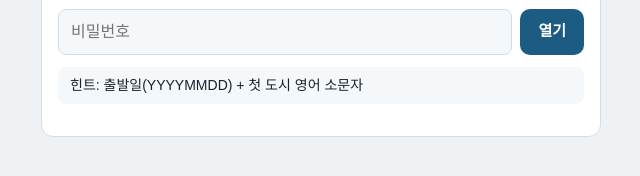
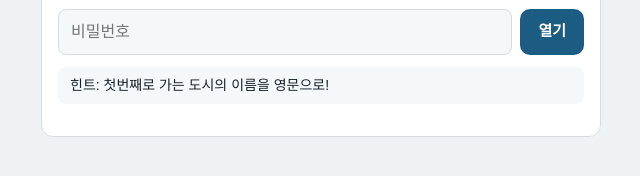
Before and after one commit to moonh3697/europe, a plain HTML site: page index.html in a window 1280 px wide. Shown: the part 202-378 px from the top of the page, 319-959 px from the left. Drawn offline with Linux system fonts and the light colour scheme; a web font is replaced by a local one.

Commit message:
Update password hint
Co-Authored-By: Claude Opus 5.5 <noreply@anthropic.com>

```diff
--- a/index.html
+++ b/index.html
@@ -345,7 +345,7 @@
   const API_URL = "https://script.google.com/macros/s/AKfycbxnsNrXANrjEXfquUcYSaaXUqXzTFMljh2PvJv21WaBoVtUhvYBTI4uYTNJYX2xyE0j/exec";
   const PW_KEY = "europe-trip-pw";
   // 비밀번호 화면에 보이는 힌트. 비밀번호를 바꾸면 이것도 맞게 바꾼다 (빈 글자면 숨김)
-  const PW_HINT = "힌트: 출발일(YYYYMMDD) + 첫 도시 영어 소문자";
+  const PW_HINT = "힌트: 첫번째로 가는 도시의 이름을 영문으로!";
   document.getElementById("pw-hint").textContent = PW_HINT;
 
   // Trainline 검색 결과 링크 (출발역 코드, 도착역 코드, 날짜)
```
